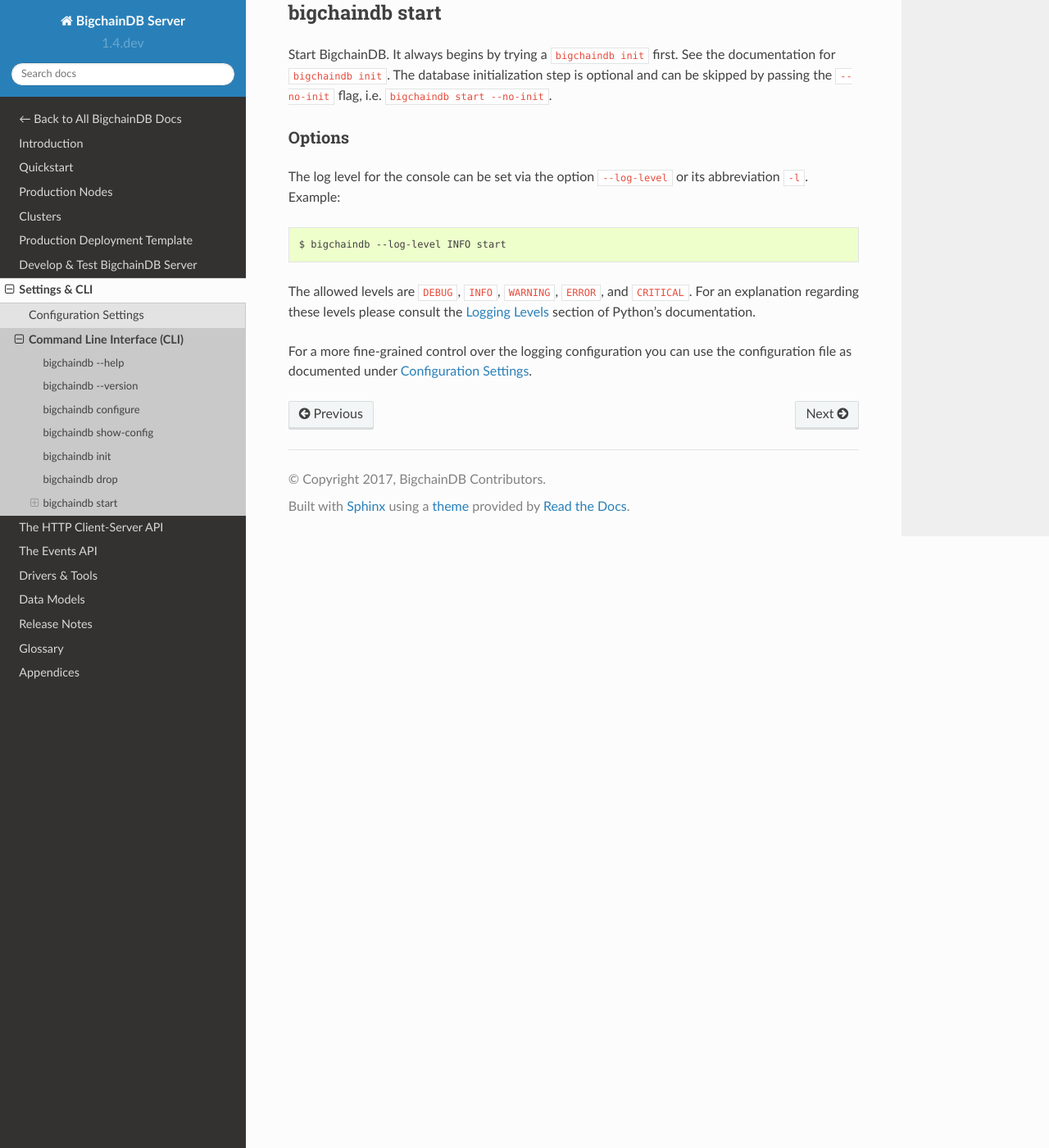
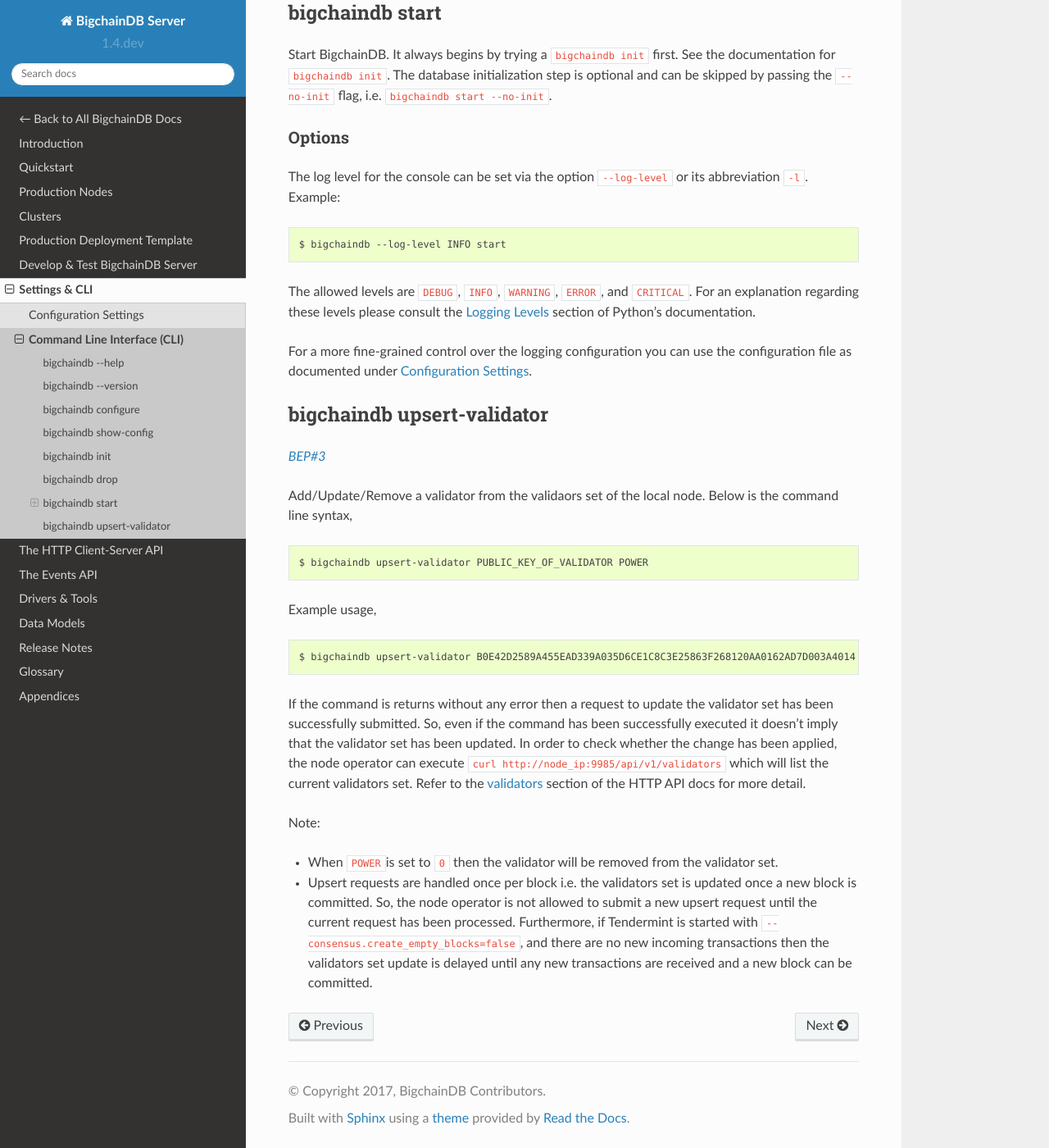
Before and after one commit to bigchaindb/bigchaindb, a Sphinx documentation site: the page built from docs/server/source/server-reference/bigchaindb-cli.md, in a window 1280 px wide and 1400 px high, scrolled down 1334 px. Shown: the whole window at 82% size. Built offline with Sphinx 7.4.7 and the Read the Docs theme 2.0.0, drawn with Linux system fonts in a browser that asks for light colours.

Commit message:
Problem: Docs for BEP#3 implementation not updated (#2123)
* Problem: Docs for BEP#3 implementation not updated

Solutions: Update docs for #2070 and #2106

* Problem: 'Validator update' docs language not clear

Solution: Re-write the documentation which explains when validators are updated

* Problem: Typos and BEP reference missing

Solution: Fix typos and add BEP reference

````diff
--- a/docs/server/source/server-reference/bigchaindb-cli.md
+++ b/docs/server/source/server-reference/bigchaindb-cli.md
@@ -73,3 +73,25 @@
 For a more fine-grained control over the logging configuration you can use the
 configuration file as documented under
 [Configuration Settings](configuration.html).
+
+
+## bigchaindb upsert-validator
+_[BEP#3](https://github.com/bigchaindb/BEPs/tree/master/3)_
+
+Add/Update/Remove a validator from the validaors set of the local node. Below is the command line syntax,
+
+```bash
+$ bigchaindb upsert-validator PUBLIC_KEY_OF_VALIDATOR POWER
+```
+
+Example usage,
+
+```bash
+$ bigchaindb upsert-validator B0E42D2589A455EAD339A035D6CE1C8C3E25863F268120AA0162AD7D003A4014 10
+```
+
+If the command is returns without any error then a request to update the validator set has been successfully submitted. So, even if the command has been successfully executed it doesn't imply that the validator set has been updated. In order to check whether the change has been applied, the node operator can execute `curl http://node_ip:9985/api/v1/validators` which will list the current validators set. Refer to the [validators](/http-client-server-api.html#validators) section of the HTTP API docs for more detail.
+
+Note:
+- When `POWER`is set to `0` then the validator will be removed from the validator set.
+- Upsert requests are handled once per block i.e. the validators set is updated once a new block is committed. So, the node operator is not allowed to submit a new upsert request until the current request has been processed. Furthermore, if Tendermint is started with `--consensus.create_empty_blocks=false`, and there are no new incoming transactions then the validators set update is delayed until any new transactions are received and a new block can be committed.
````
Also changed, not shown: docs/server/source/http-client-server-api.rst (+44 -0 lines).
